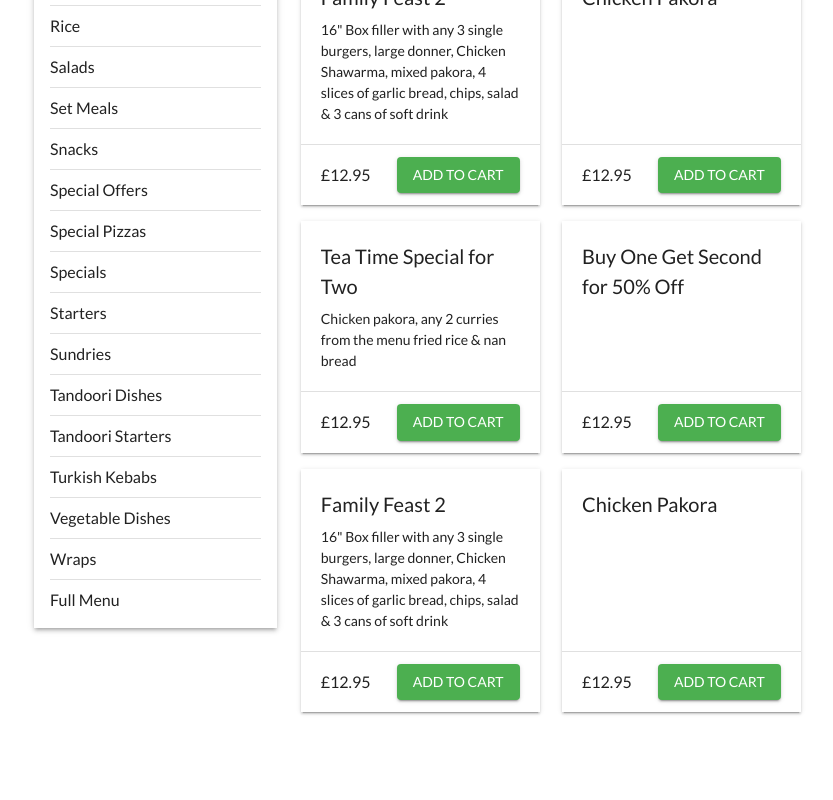
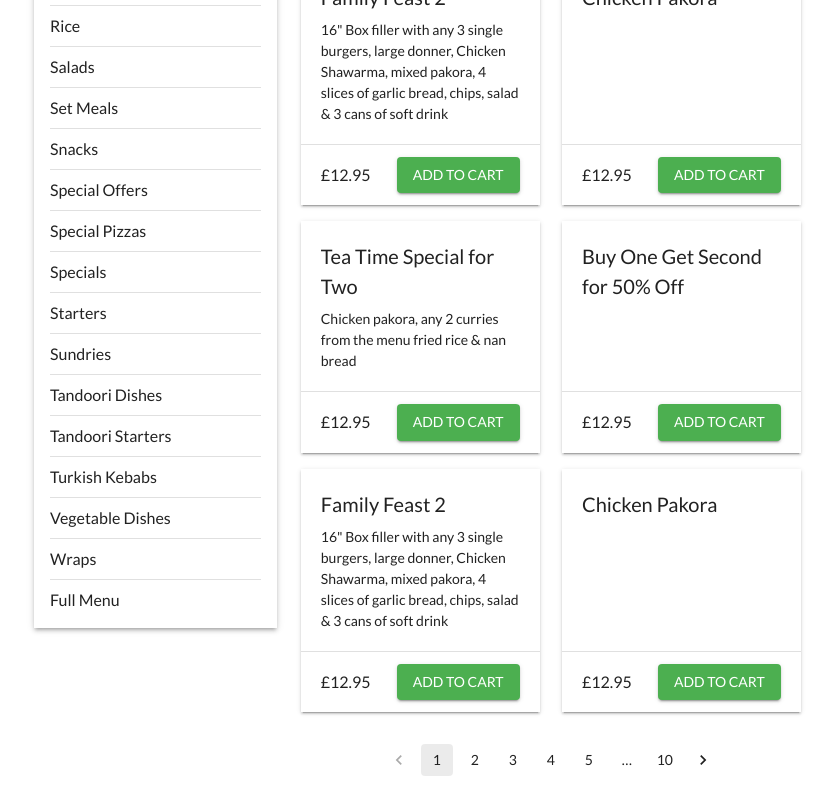
Before and after one commit to icedev214/eyas-food-ordering-site, a React (Create React App) app: page / in a window 1280 px wide. Shown: the part 1628-2428 px from the top of the page, without its empty margins (46-879 px from the left). Before the commit the page ends 2364 px from the top, so only its background shows below. Built offline with nearby package versions, Linux system fonts and the light colour scheme.

Commit message:
Add pagination to home page sale content

```diff
--- a/src/components/Cart.js
+++ b/src/components/Cart.js
@@ -8,6 +8,7 @@ const Cart = () => {
   return (
     <Drawer
       sx={{
+        boxShadow: 2,
         width: drawerWidth,
         flexShrink: 0,
         "& .MuiDrawer-paper": {
--- a/src/components/HomeContent.js
+++ b/src/components/HomeContent.js
@@ -1,4 +1,4 @@
-import { Box, Grid } from "@mui/material";
+import { Grid } from "@mui/material";
 
 import SalesMenu from "components/SalesMenu";
 import SalesContent from "components/SalesContent";
--- a/src/components/SalesContent.js
+++ b/src/components/SalesContent.js
@@ -1,4 +1,4 @@
-import { Grid } from "@mui/material";
+import { Grid, Pagination, Box } from "@mui/material";
 import { useState } from "react";
 import SaleCard from "./SaleCard";
 
@@ -97,6 +97,7 @@ const SalesContent = () => {
   const [salesData, setSalesData] = useState(sales_data);
 
   return (
+    <>
       <Grid container spacing={2}>
         {salesData.map((data, index) => {
           return (
@@ -106,6 +107,17 @@ const SalesContent = () => {
           );
         })}
       </Grid>
+      <Box
+        sx={{
+          display: "flex",
+          alignItems: "center",
+          justifyContent: "center",
+          mt: 4,
+        }}
+      >
+        <Pagination count={10} shape="rounded" />
+      </Box>
+    </>
   );
 };
 
```
Lines whose indentation alone changed are shown as unchanged.
